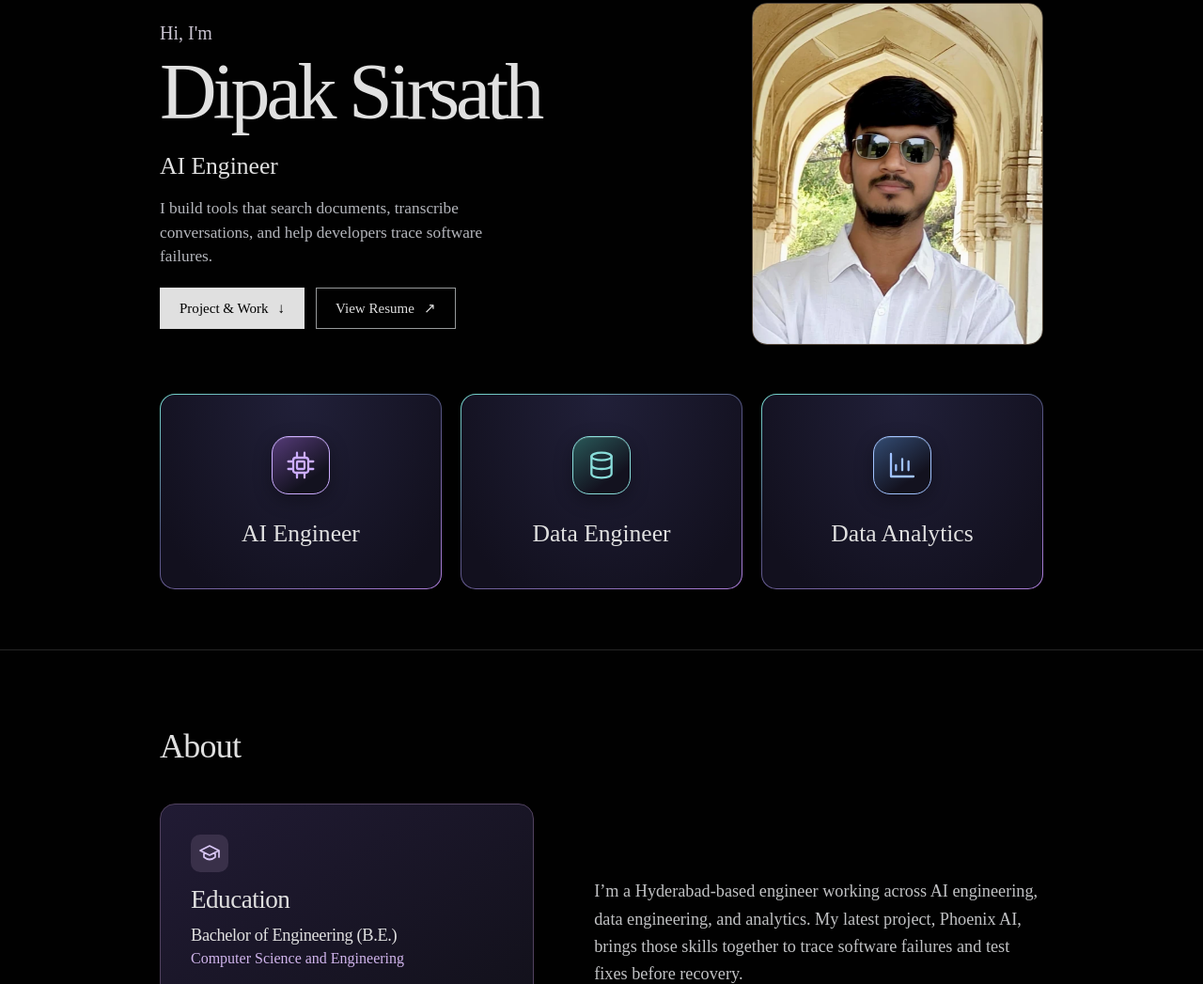
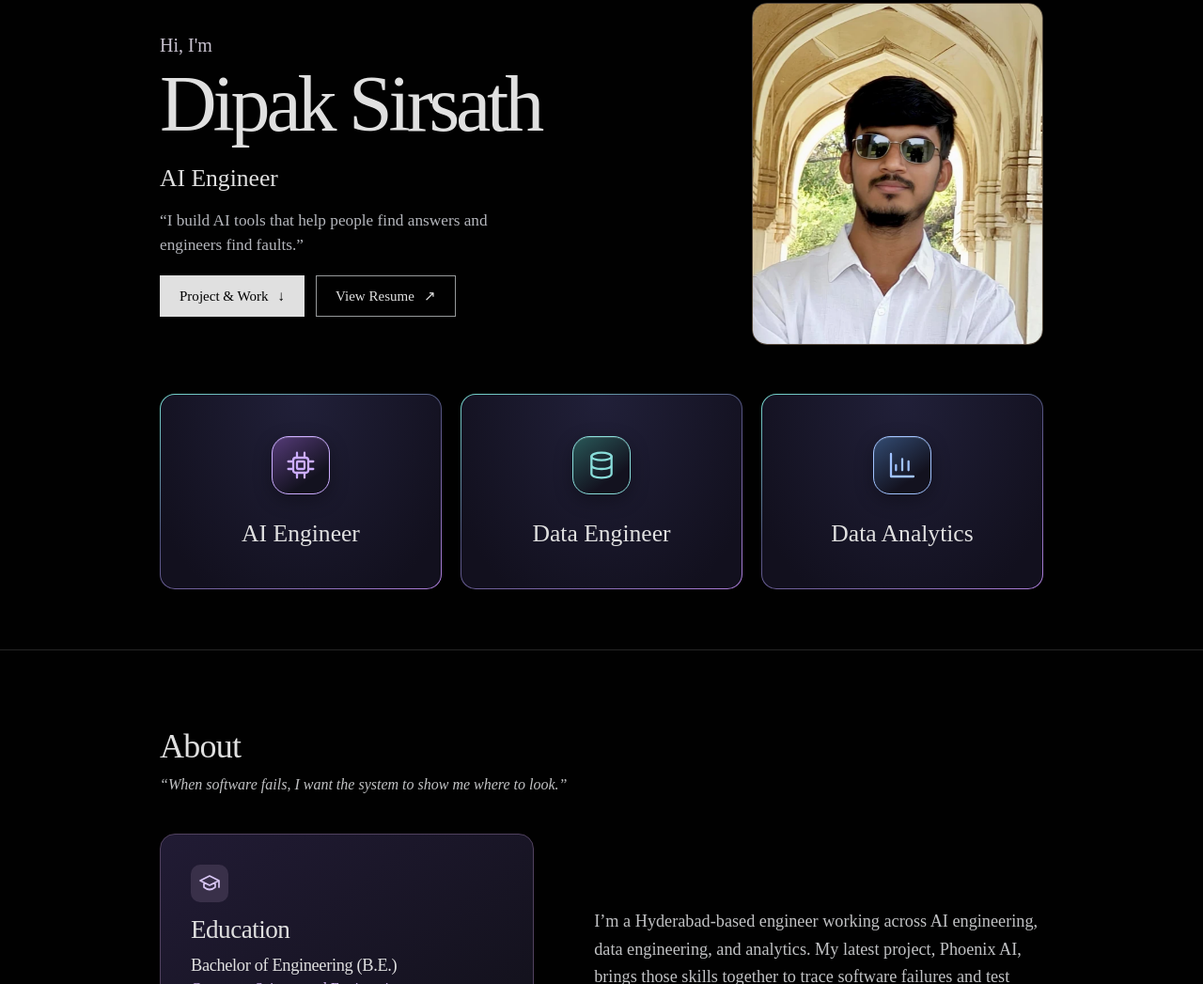
Before and after one commit to dipak-96k/Portfolio, a plain HTML site: page index.html in a window 1280 px wide. Shown: the part 138-1185 px from the top of the page at 94% size. Drawn offline with Linux system fonts and the light colour scheme.

Commit message:
Add Dipak’s selected introduction and About quotes

```diff
--- a/index.html
+++ b/index.html
@@ -28,7 +28,7 @@
             <p class="greeting">Hi, I'm</p>
             <h1 id="hero-name">Dipak Sirsath</h1>
             <p class="hero-role">AI Engineer</p>
-            <p class="hero-summary">I build tools that search documents, transcribe conversations, and help developers trace software failures.</p>
+            <p class="hero-summary">“I build AI tools that help people find answers and engineers find faults.”</p>
             <div class="actions">
               <a href="#projects">Project &amp; Work <span aria-hidden="true">↓</span></a>
               <a href="assets/dipak-sirsath-resume.pdf" target="_blank" rel="noopener">View Resume <span aria-hidden="true">↗</span></a>
@@ -53,7 +53,12 @@
     </section>
 
     <section id="about" class="section shaded" aria-labelledby="about-title"><div class="wrap">
-      <div class="section-head"><h2 id="about-title">About</h2></div>
+      <div class="section-head">
+        <hgroup>
+          <h2 id="about-title">About</h2>
+          <p class="about-quote">“When software fails, I want the system to show me where to look.”</p>
+        </hgroup>
+      </div>
       <div class="about-layout"><article class="education">
           <span class="education-mark"><i data-icon="graduation"></i></span>
           <h3>Education</h3>
--- a/styles.css
+++ b/styles.css
@@ -140,6 +140,7 @@ h1 { font-size: clamp(2.8rem, 6.8vw, 5.25rem); line-height: 1.05; letter-spacing
 .education .major { color: #d1b5ed; margin: 2px 0 12px; }
 .education .grade { margin-top: 20px; padding-top: 14px; border-top: 1px solid #463d51; }
 .grade strong { margin-left: 6px; color: #dec0ff; font-size: 1.4rem; }
+.about-quote { margin-top: 8px; color: #c1c2c4; font-style: italic; }
 .about-copy p { color: #c1c2c4; font-size: 1.14rem; line-height: 1.6; }
 .about-copy p + p { margin-top: 16px; }
 .skill-tabs { justify-content: center; margin-bottom: 24px; }
```
